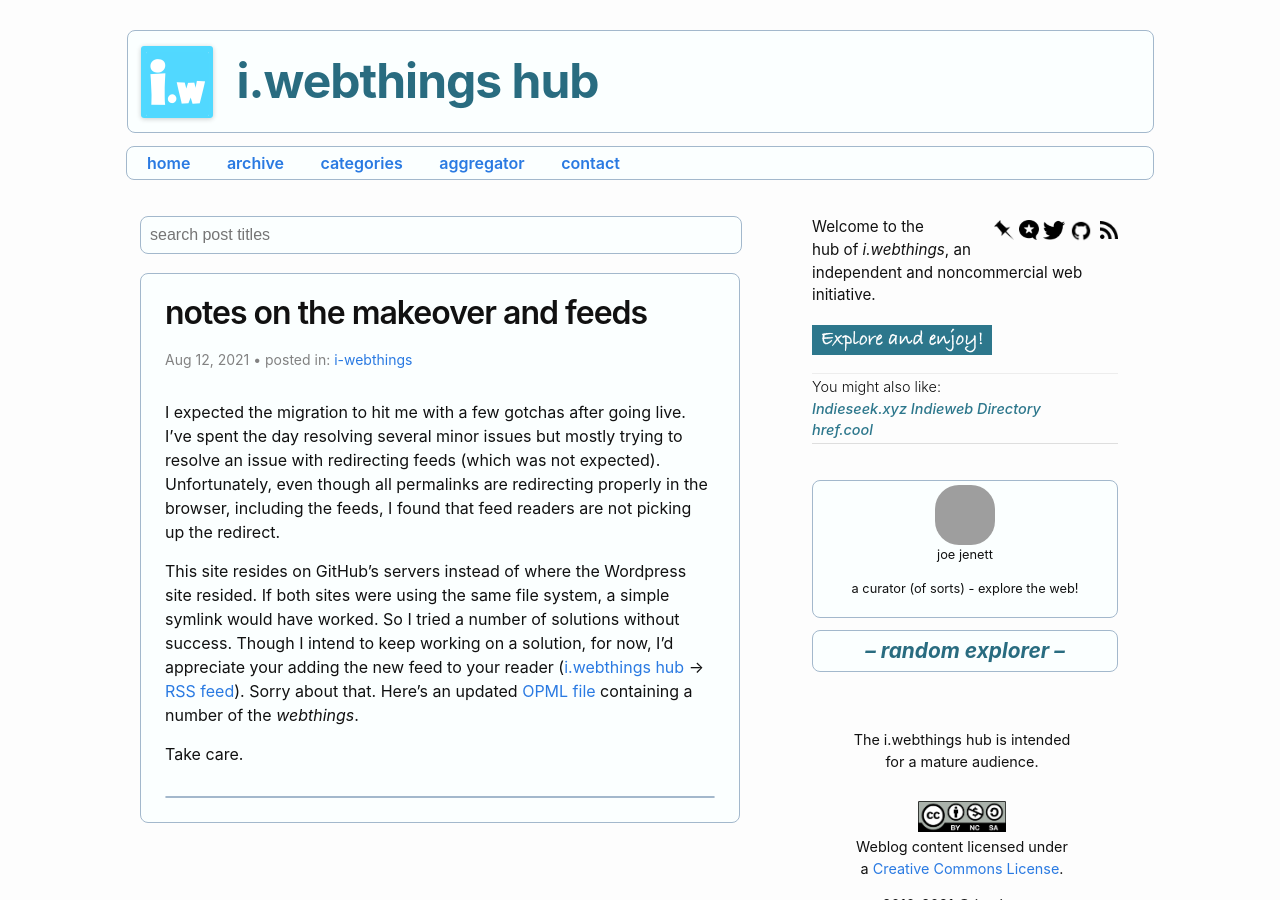
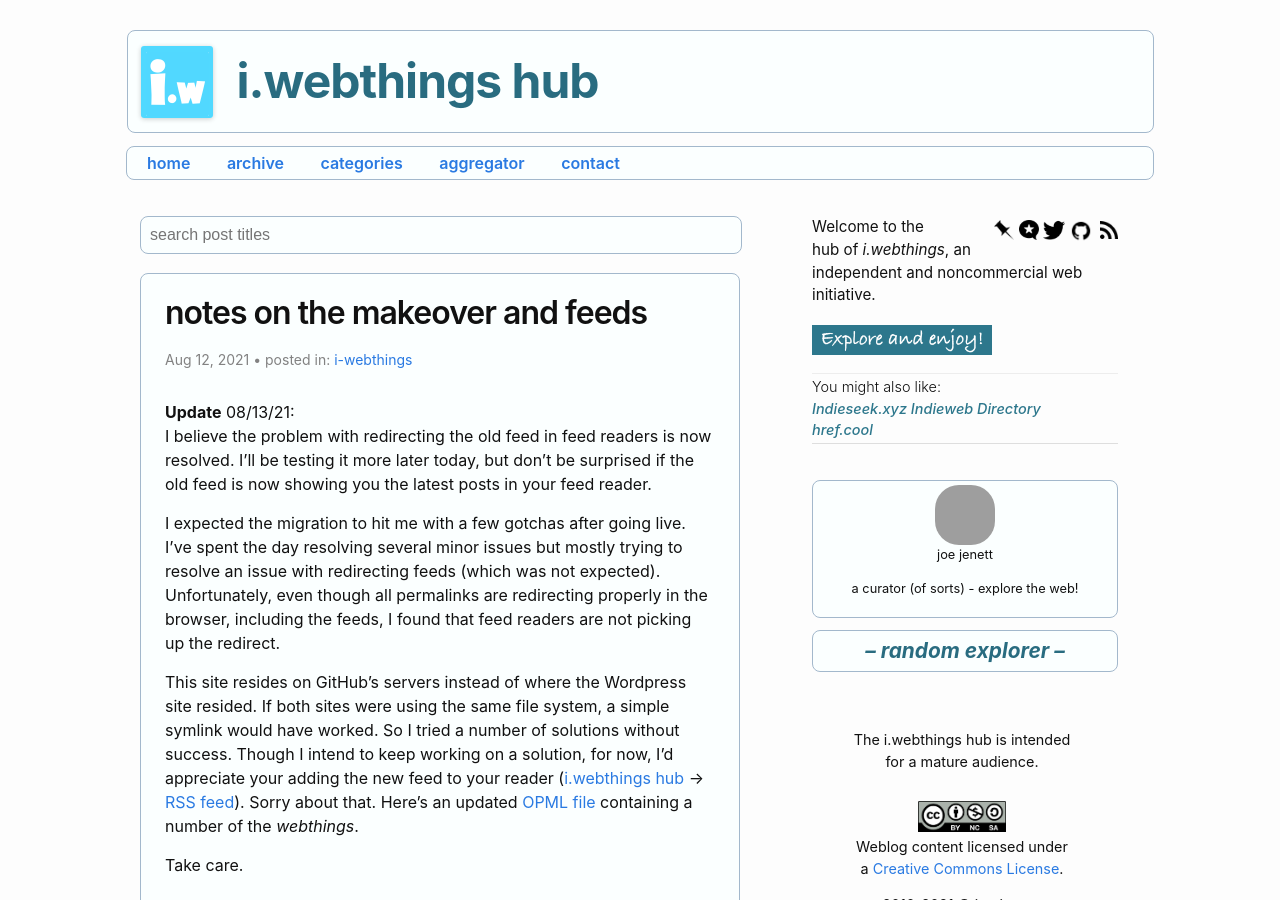
Before and after one commit to joejenett/i.webthings, a Jekyll site: the page built from _posts/2021-08-12-notes-on-the-makeover-and-feeds.md, in a window 1280 px wide and 900 px high. Built offline with Jekyll 4.4.1, drawn with Linux system fonts in a browser that asks for light colours; comment, search, counter and statistics services are not loaded; grey boxes are pictures that could not be loaded.

Commit message:
Update 2021-08-12-notes-on-the-makeover-and-feeds.md

```diff
--- a/_posts/2021-08-12-notes-on-the-makeover-and-feeds.md
+++ b/_posts/2021-08-12-notes-on-the-makeover-and-feeds.md
@@ -5,6 +5,8 @@ date:   2021-08-12 16:47:00 -0400
 category: i-webthings
 slug: makeover-and-feeds
 ---
+<div style="border-bottom:1px solid #ccc;padding-bottom:12px;margin-bottom:12px;"><strong>Update</strong> 08/13/21:<br />
+<p>I believe the problem with redirecting the old feed in feed readers is now resolved. I’ll be testing it more later today, but don’t be surprised if the old feed is now showing you the latest posts in your feed reader.</p>
 <p>I expected the migration to hit me with a few gotchas after going live. I’ve spent the day resolving several minor issues but mostly trying to resolve an issue with redirecting feeds (which was not expected). Unfortunately, even though all permalinks are redirecting properly in the browser, including the feeds, I found that feed readers are not picking up the redirect.</p>
 <p>This site resides on GitHub’s servers instead of where the Wordpress site resided. If both sites were using the same file system, a simple symlink would have worked. So I tried a number of solutions without success. Though I intend to keep working on a solution, for now, I’d appreciate your adding the new feed to your reader (<a href="https://iwebthings.jenett.org/" title="">i.webthings hub</a> → <a href="https://iwebthings.jenett.org/feed.atom" title="">RSS feed</a>). Sorry about that. Here’s an updated <a href="https://hub.iwebthings.com/iwt.opml" title="">OPML file</a> containing a number of the <em>webthings</em>.</p>
 <p>Take care.</p>
```
